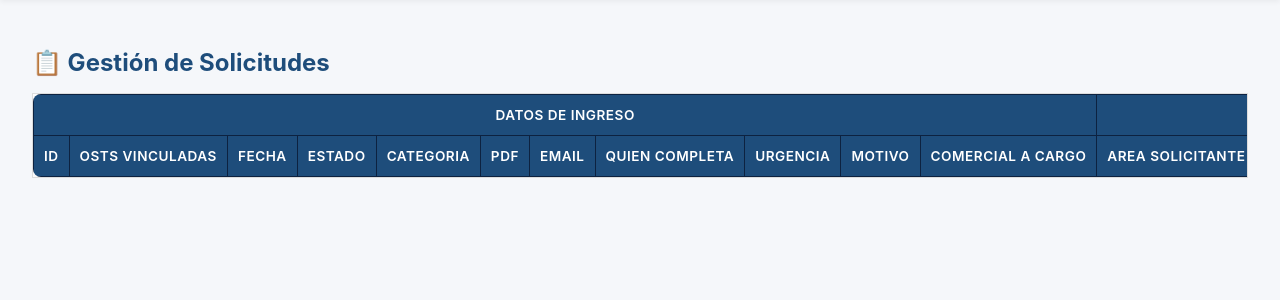
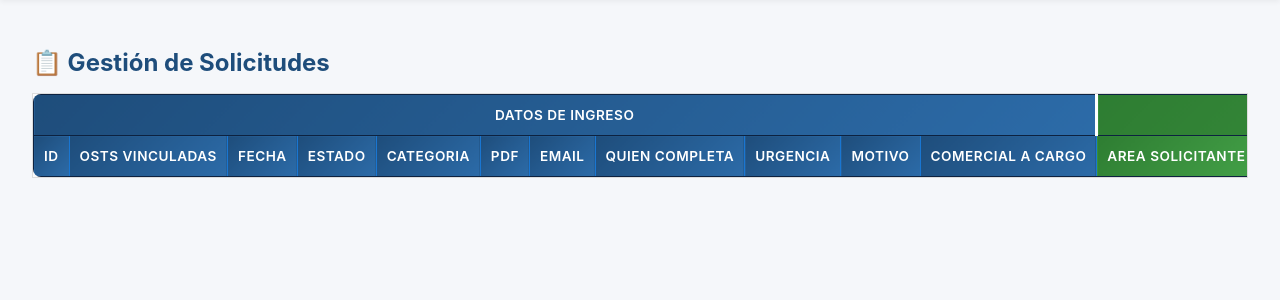
Before and after one commit to BioingenieriaGSNS/Dashboard-Flask, a Flask app: page /solicitudes in a window 1280 px wide. Shown: the part 153-453 px from the top of the page. Run offline with Flask 3, Linux system fonts and the light colour scheme; the visitor is signed in with stand-in values (Sample User, id 1); data that the repository does not hold is empty; some libraries are stand-ins or nearby versions.

Commit message:
Cambio tabla solicitudes colores header

```diff
--- a/templates/solicitudes.html
+++ b/templates/solicitudes.html
@@ -161,15 +161,15 @@
 
 /* ========== Datos de Ingreso - AZUL ========== */
 .header-ingreso {
-    background: linear-gradient(135deg, #1e4d7b 0%, #2c6ba8 100%);
-    color: white;
-    border-right: 3px solid white;
+    background: linear-gradient(135deg, #1e4d7b 0%, #2c6ba8 100%) !important;
+    color: white !important;
+    border-right: 3px solid white !important;
 }
 
 .header-ingreso-light {
-    background: linear-gradient(135deg, #42a5f5 0%, #64b5f6 100%);
-    color: white;
-    border-right: 1px solid #1976d2;
+    background: linear-gradient(135deg, #1e4d7b 0%, #2c6ba8 100%) !important;
+    color: white !important;
+    border-right: 1px solid #1976d2 !important;
     font-weight: 600;
 }
 
@@ -186,15 +186,15 @@
 
 /* ========== Colaborador de Syemed - VERDE ========== */
 .header-syemed {
-    background: linear-gradient(135deg, #2e7d32 0%, #43a047 100%);
-    color: white;
-    border-right: 3px solid white;
+    background: linear-gradient(135deg, #2e7d32 0%, #43a047 100%) !important;
+    color: white !important;
+    border-right: 3px solid white !important;
 }
 
 .header-syemed-light {
-    background: linear-gradient(135deg, #66bb6a 0%, #81c784 100%);
-    color: white;
-    border-right: 1px solid #388e3c;
+    background: linear-gradient(135deg, #2e7d32 0%, #43a047 100%) !important;
+    color: white !important;
+    border-right: 1px solid #388e3c !important;
     font-weight: 600;
 }
 
```
Also changed, not shown: other parts of templates/solicitudes.html (+12 -12 lines).
